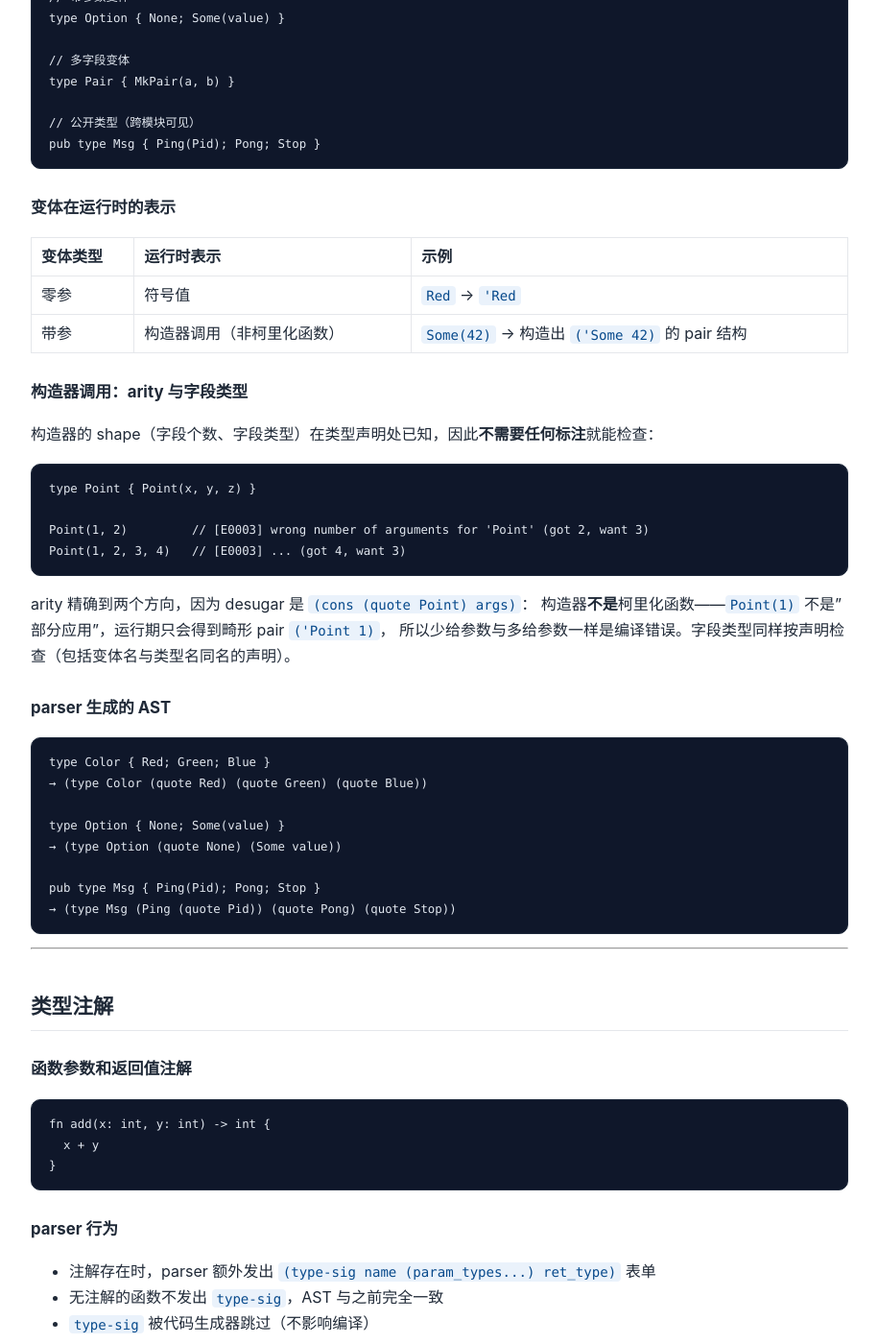
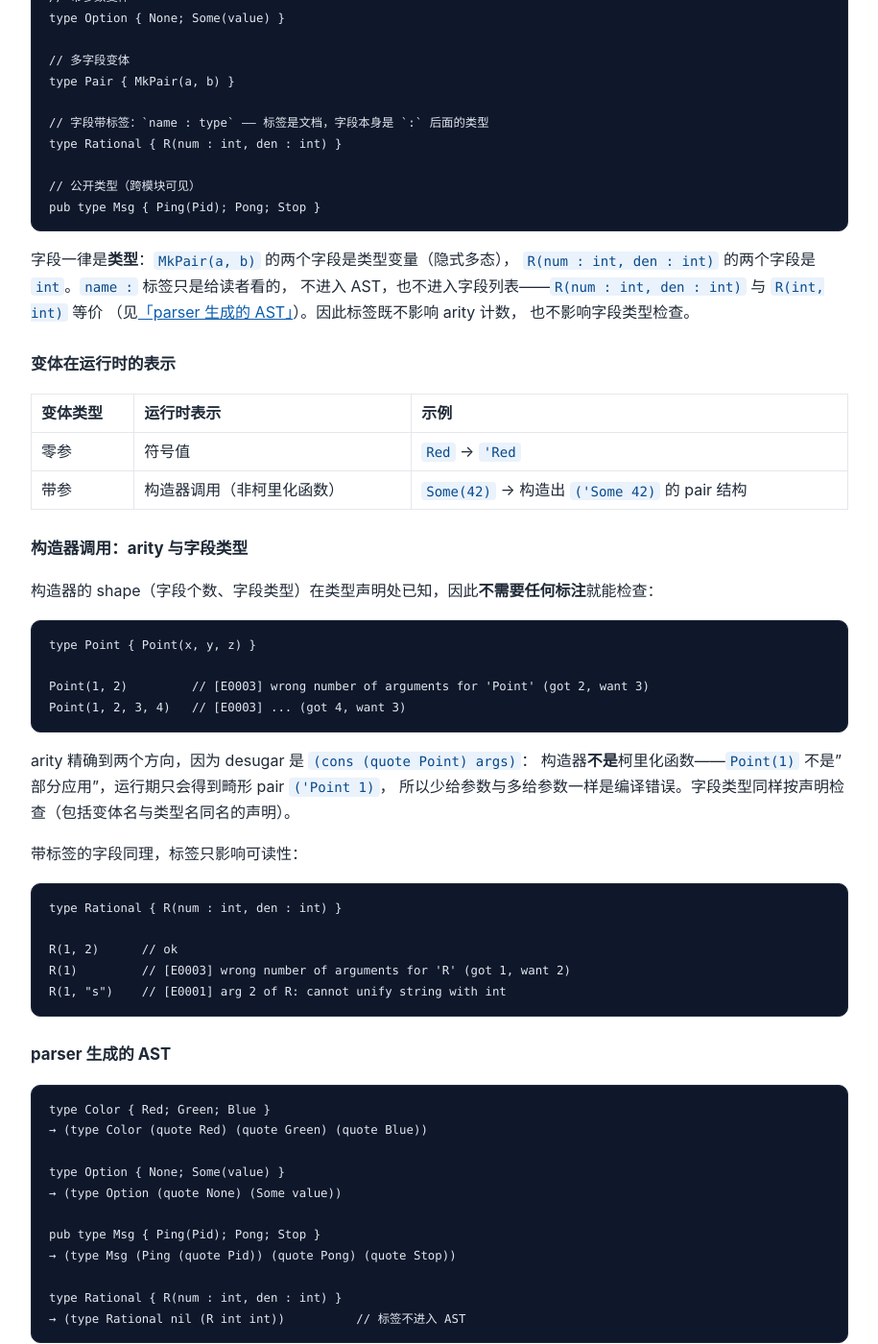
Before and after one commit to tiancaiamao/tinyactor, a Jekyll site: the page built from docs/ta-language-spec.md, in a window 1280 px wide and 1400 px high, scrolled down 10490 px. Shown: the whole window at 96% size, without its empty margins (182-1097 px from the left). Built offline with Jekyll 4.4.1, drawn with Linux system fonts in a browser that asks for light colours; our own code applies the rules of GitHub Pages for plain Markdown files; some of the changed text lies outside the part shown.

Commit message:
fix(parser): 变体字段标签 `Ctor(name : type)` 作为语法接受
`type Rational { R(num : int, den : int) }` 这种带标签的字段写法标准库到处在用，
但 parser 不认：parse_variant 走 parse_call_args_list，表达式解析器把 `num : int`
拆成三个字段（`num` / nil / `int`），声明静默长出畸形字段类型、字段数也错。
后果是 #208 的崩溃（`('app nil)` 字段类型）与 #229 arity 检查的**误报**
（8efe1d4 后 lib/http.ta 从 0 报错涨到 6）——根因是语法没被接受，不是检查太严。

语法层接受 + 归一：新增 parse_variant_fields，字段前若是 `ident :` 跳过标签
（标签是文档，不进 AST），类型仍走 parse_expr（`List(int)` / `a -> b` 照旧）。
与裸字段路径语义一致：Ctor(x : int) ≡ Ctor(int)，arity 与字段类型都按真字段算：

    type M { Mk(a : string, b : string) }  →  ((type M nil (Mk string string)))

同步：docs/ta-language-spec.md（ADT 带标签字段 + parser-AST 行 + 与裸字段等价）、
test/compiler/parser-ast.ta 两行正例、test/compiler/ctor-arity-errors.ta（标签写法
仍查 arity）、test/compiler/variant-field-annot-type-errors.ta（期望改成更精确的
cannot unify string with int）、test/basic/adt-named-fields.ta 新正例、kernfuzz 快照
重生成（新增 basic-adt-named-fields，并补上 8efe1d4 漏掉的 basic-adt-multi-ctor /
compiler-parser-ast —— 该轮的语料变更没有重新生成快照）。

验证：47 个 .ta 源逐个 typecheck，报错集合与 base 完全一致（lib/http.ta 回 0）；
test/run_compiler_tests.sh 45/45；basic 82/82；
make bootstrap 两遍 byte-identical；make -j8 test 绿；make backend-gate 绿；
make kernfuzz-snapshot-check 绿（本 commit 落地后复核）；fmt-check 绿。

Signed-off-by: genius <genius@tinyactor.dev>
Signed-off-by: tiancaiamao <tiancaiamao@gmail.com>

````diff
--- a/docs/ta-language-spec.md
+++ b/docs/ta-language-spec.md
@@ -415,9 +415,19 @@ type Option { None; Some(value) }
 // 多字段变体
 type Pair { MkPair(a, b) }
 
+// 字段带标签：`name : type` —— 标签是文档，字段本身是 `:` 后面的类型
+type Rational { R(num : int, den : int) }
+
 // 公开类型（跨模块可见）
 pub type Msg { Ping(Pid); Pong; Stop }
 ```
+
+字段一律是**类型**：`MkPair(a, b)` 的两个字段是类型变量（隐式多态），
+`R(num : int, den : int)` 的两个字段是 `int`。`name :` 标签只是给读者看的，
+不进入 AST，也不进入字段列表——`R(num : int, den : int)` 与 `R(int, int)` 等价
+（见[「parser 生成的 AST」](#parser-生成的-ast)）。因此标签既不影响 arity 计数，
+也不影响字段类型检查。
+
 
 ### 变体在运行时的表示
 
@@ -441,6 +451,16 @@ arity 精确到两个方向，因为 desugar 是 `(cons (quote Point) args)`：
 构造器**不是**柯里化函数——`Point(1)` 不是"部分应用"，运行期只会得到畸形 pair `('Point 1)`，
 所以少给参数与多给参数一样是编译错误。字段类型同样按声明检查（包括变体名与类型名同名的声明）。
 
+带标签的字段同理，标签只影响可读性：
+
+```ta
+type Rational { R(num : int, den : int) }
+
+R(1, 2)      // ok
+R(1)         // [E0003] wrong number of arguments for 'R' (got 1, want 2)
+R(1, "s")    // [E0001] arg 2 of R: cannot unify string with int
+```
+
 
 ### parser 生成的 AST
 
@@ -453,6 +473,9 @@ type Option { None; Some(value) }
 
 pub type Msg { Ping(Pid); Pong; Stop }
 → (type Msg (Ping (quote Pid)) (quote Pong) (quote Stop))
+
+type Rational { R(num : int, den : int) }
+→ (type Rational nil (R int int))          // 标签不进入 AST
 ```
 
 ---
````
Also changed, not shown: 10 other files.
